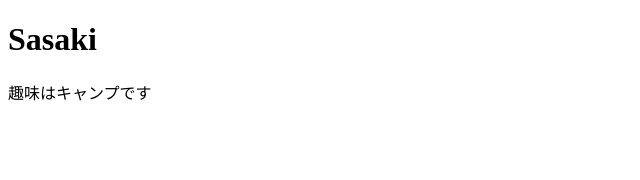
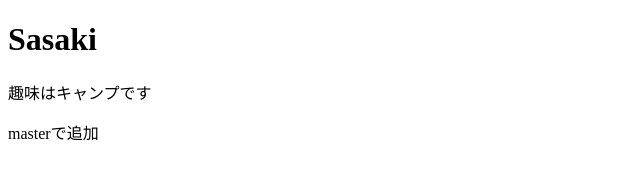
Before and after one commit to sskcoj/clonetest, a plain HTML site: page index.html in a window 1280 px wide. Shown: the whole page, without its empty margins (0-640 px from the left). Drawn offline with Linux system fonts and the light colour scheme.

Commit message:
masterで追加

```diff
--- a/index.html
+++ b/index.html
@@ -9,5 +9,6 @@
 <body>
     <h1>Sasaki</h1>
     <p>趣味はキャンプです</p>
+    <p>masterで追加</p>
 </body>
 </html>
```
